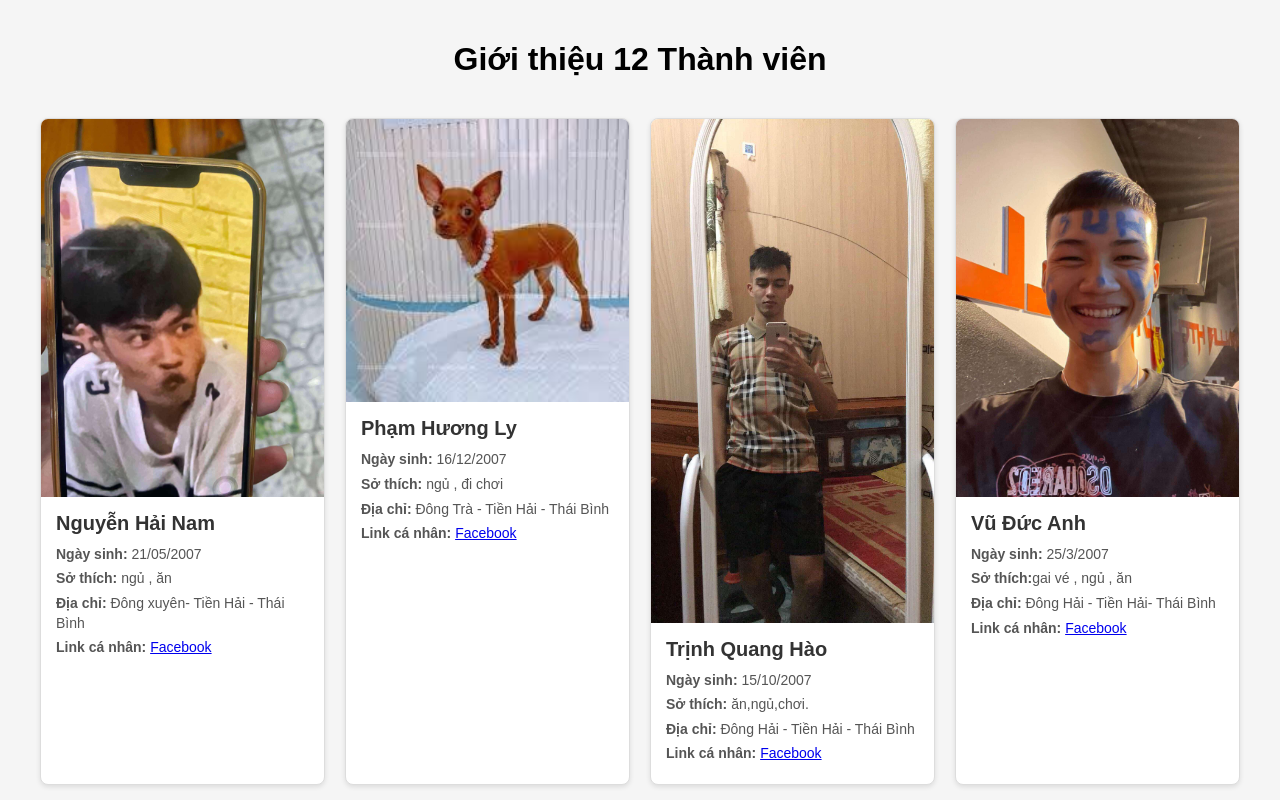
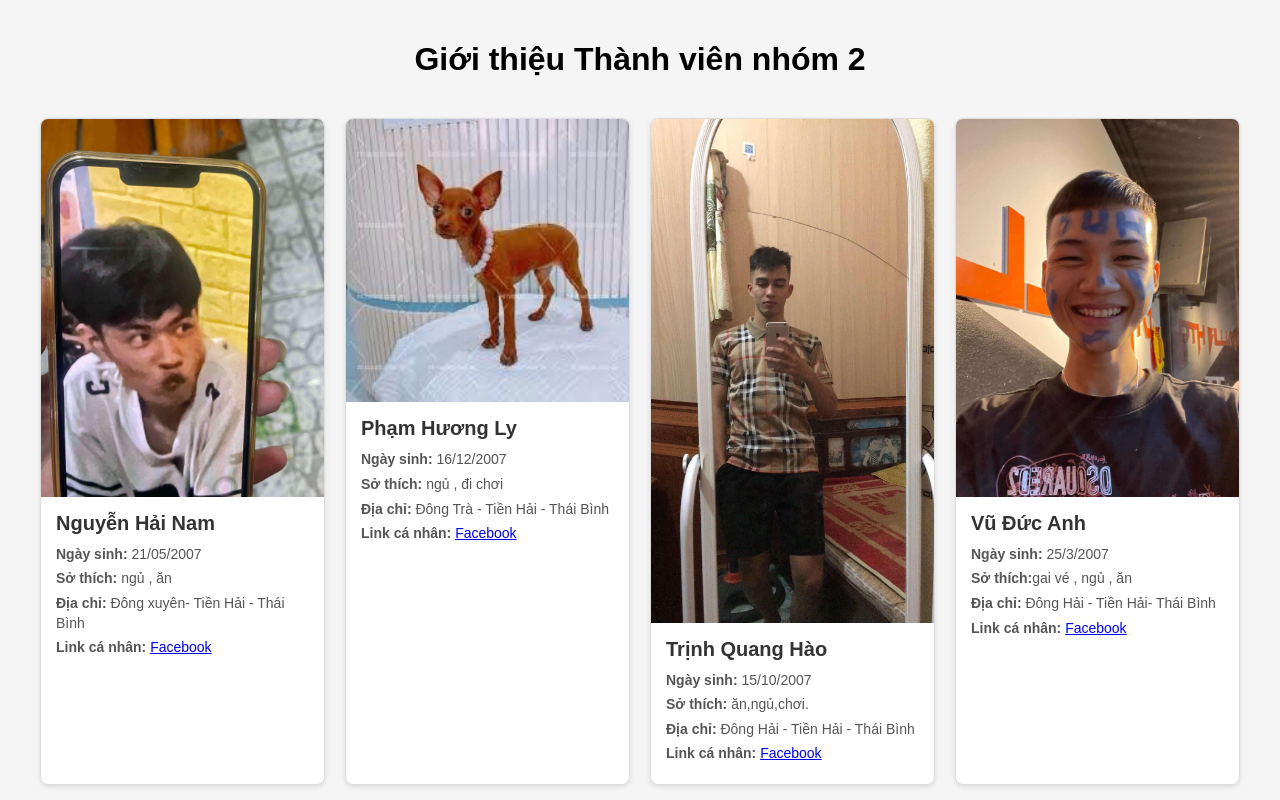
Before and after one commit to BJUNGX/Nhom2website, a plain HTML site: page index.html in a window 1280 px wide. Shown: the top 800 px of the page. Drawn offline with Linux system fonts and the light colour scheme.

Commit message:
Update index.html

```diff
--- a/index.html
+++ b/index.html
@@ -63,7 +63,7 @@
 </head>
 <body>
   <div class="container">
-    <h1>Giới thiệu 12 Thành viên</h1>
+    <h1>Giới thiệu  Thành viên nhóm 2</h1>
     <div class="member-grid">
       <!-- Thành viên 1 -->
       <div class="member-card">
```
